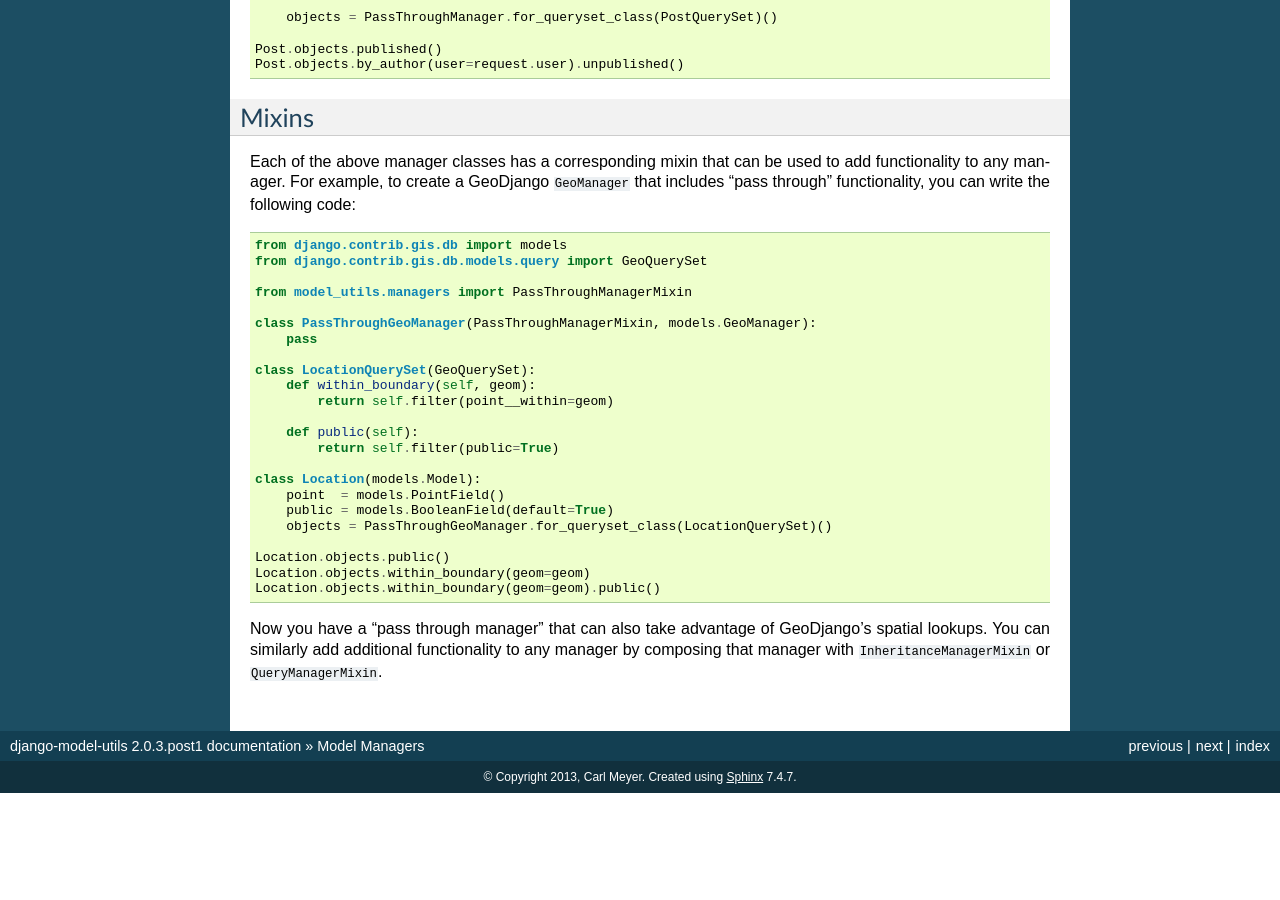
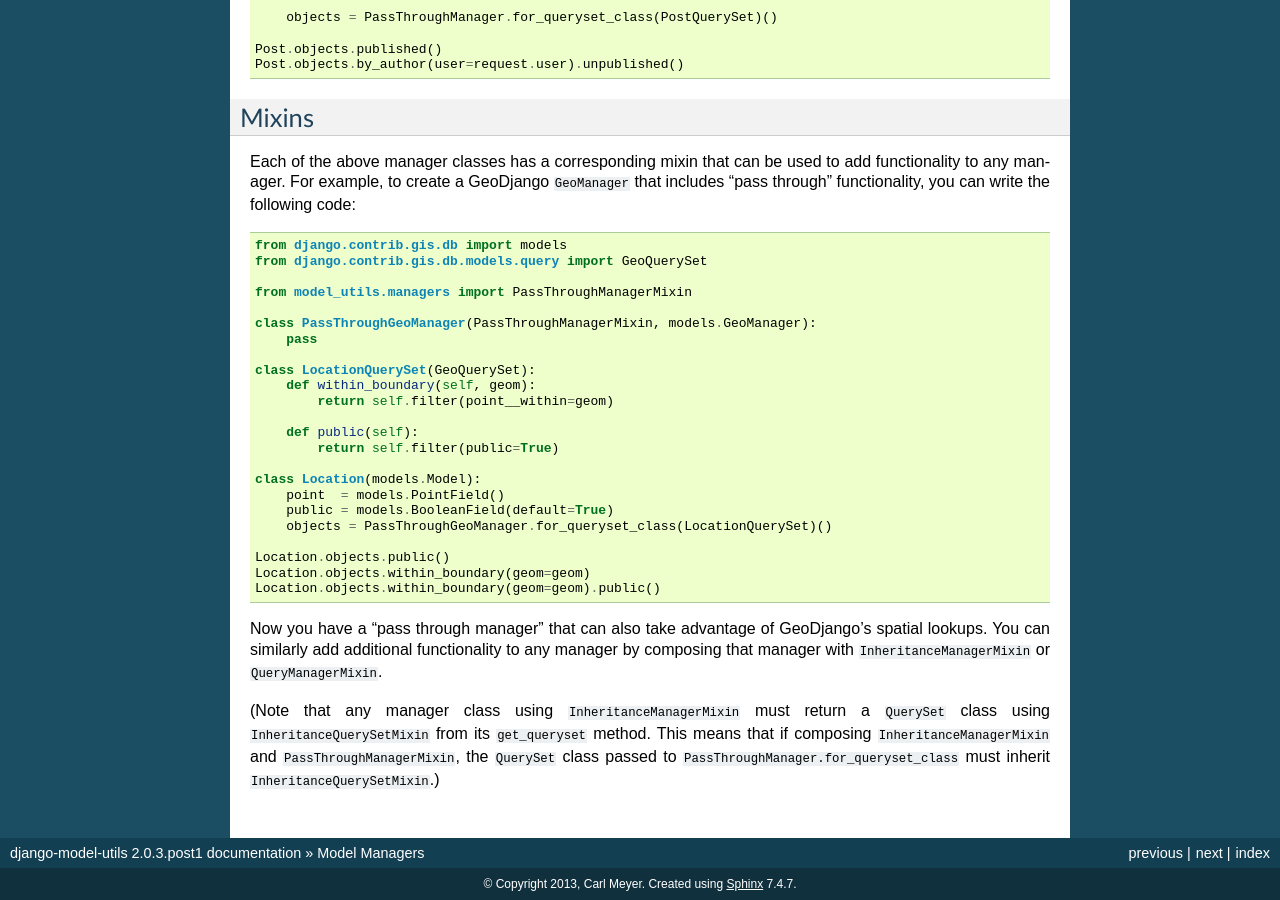
Before and after one commit to jazzband/django-model-utils, a Sphinx documentation site: the page built from docs/managers.rst, in a window 1280 px wide and 900 px high, scrolled down 2377 px. Built offline with Sphinx 7.4.7, drawn with Linux system fonts in a browser that asks for light colours; before the commit the page ends 3170 px from its top, so only the background shows below that.

Commit message:
Fixed GH-125; add doc note about InheritanceQuerySetMixin.

```diff
--- a/docs/managers.rst
+++ b/docs/managers.rst
@@ -212,3 +212,10 @@
 GeoDjango's spatial lookups. You can similarly add additional functionality to
 any manager by composing that manager with ``InheritanceManagerMixin`` or
 ``QueryManagerMixin``.
+
+(Note that any manager class using ``InheritanceManagerMixin`` must return a
+``QuerySet`` class using ``InheritanceQuerySetMixin`` from its ``get_queryset``
+method. This means that if composing ``InheritanceManagerMixin`` and
+``PassThroughManagerMixin``, the ``QuerySet`` class passed to
+``PassThroughManager.for_queryset_class`` must inherit
+``InheritanceQuerySetMixin``.)
```
